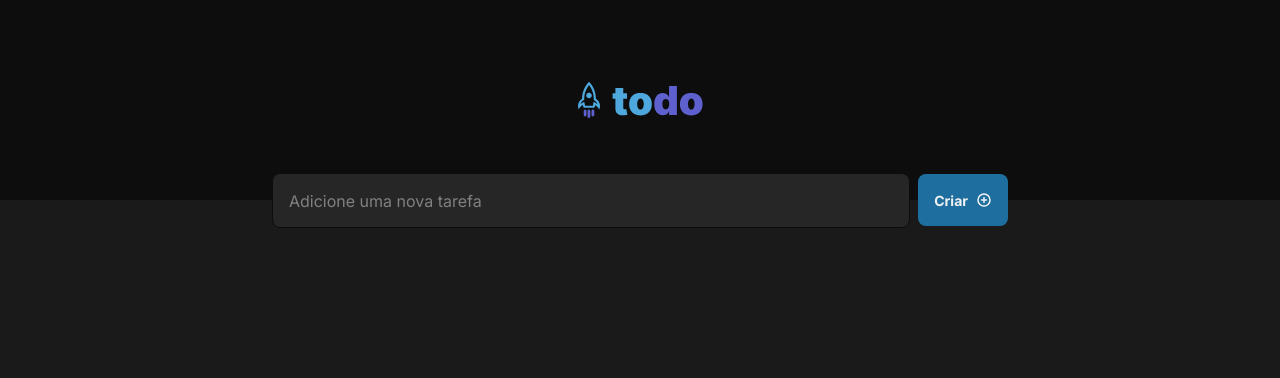
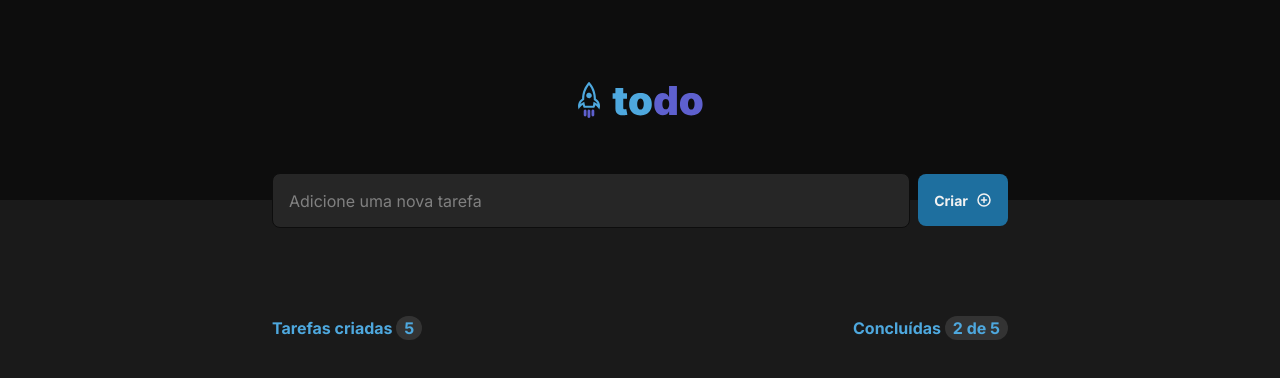
Before and after one commit to lucaslozz/todo-list, a React (Vite) app: page / in a window 1280 px wide. Shown: the top 378 px of the page. Built offline with nearby package versions, Linux system fonts and the light colour scheme.

Commit message:
adiciona header do componente task

```diff
--- a/src/App.tsx
+++ b/src/App.tsx
@@ -2,6 +2,7 @@ import styles from "./App.module.css"
 import "./global.css"
 import { Header } from "./components/Header"
 import { Input } from "./components/Input"
+import { TaskBoard } from "./components/TaskBoard"
 
 
 export function App() {
@@ -10,6 +11,7 @@ export function App() {
       <Header/>
     <main>
       <Input/>
+      <TaskBoard />
     </main>
     </div>
 
--- /dev/null
+++ b/src/components/TaskBoard.module.css
@@ -0,0 +1,29 @@
+.boardContainer {
+  display: flex;
+  justify-content: center;
+  margin-top: 4rem;
+  margin-right: auto;
+  margin-left: auto;
+  width: 46rem;
+  height: 3.4rem;
+}
+
+.boardContainer > header{
+  display: flex;
+  flex: 1;
+  justify-content: space-between;
+}
+
+.boardContainer  .createdTask{
+  color: var(--blue-300);
+}
+
+.boardContainer  .completedTask{
+  color: var(--blue-300);
+}
+
+.boardContainer strong span{
+  background: var(--gray-400);
+  padding: 0.125rem 0.5rem;
+  border-radius: 999px;
+}
--- /dev/null
+++ b/src/components/TaskBoard.tsx
@@ -0,0 +1,12 @@
+import styles from "./TaskBoard.module.css"
+
+export function TaskBoard(){
+  return (
+  <article className={styles.boardContainer}>
+    <header>
+      <strong className={styles.createdTask}>Tarefas criadas <span>5</span></strong>
+      <strong className={styles.completedTask}>Concluídas <span>2 de 5</span></strong>
+    </header>
+    <main></main>
+  </article>)
+}
```
